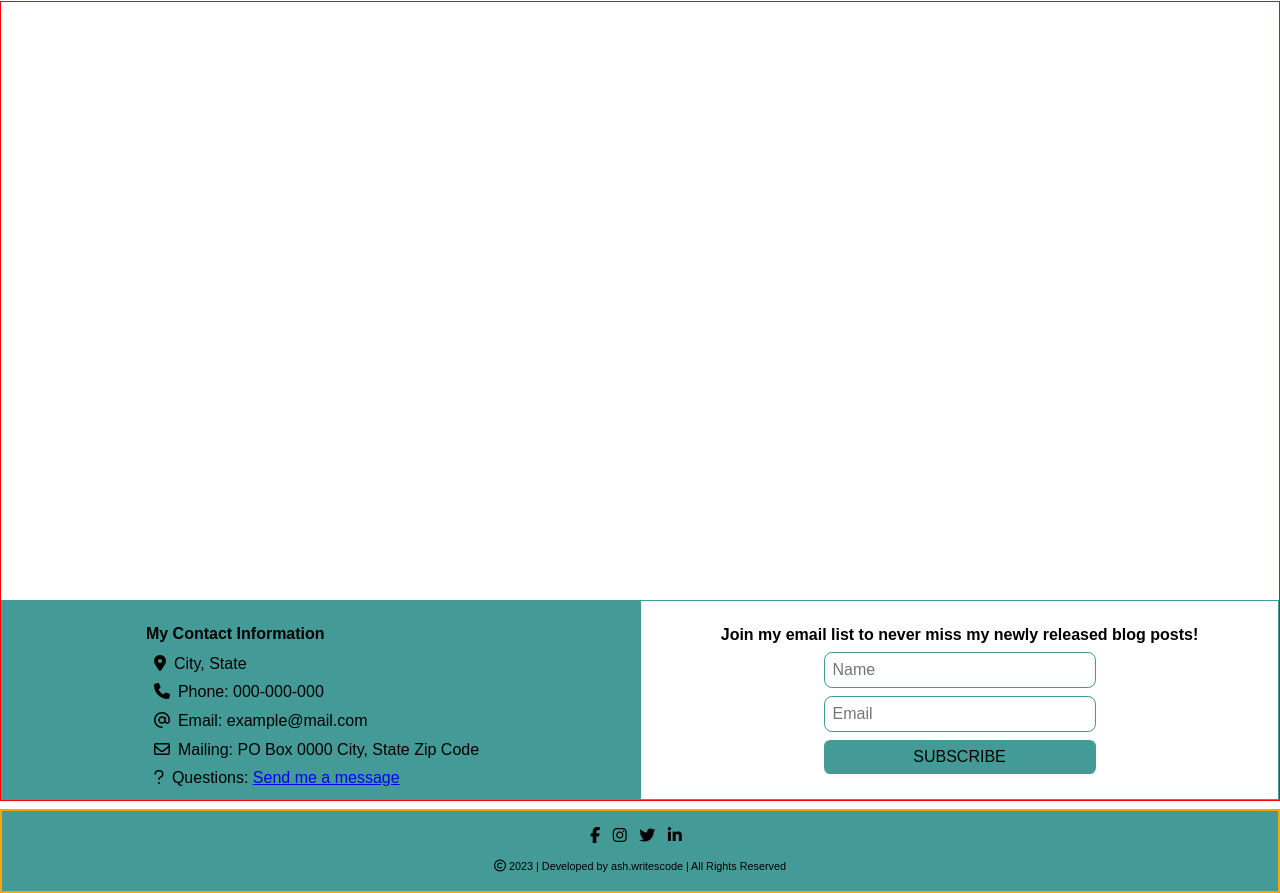
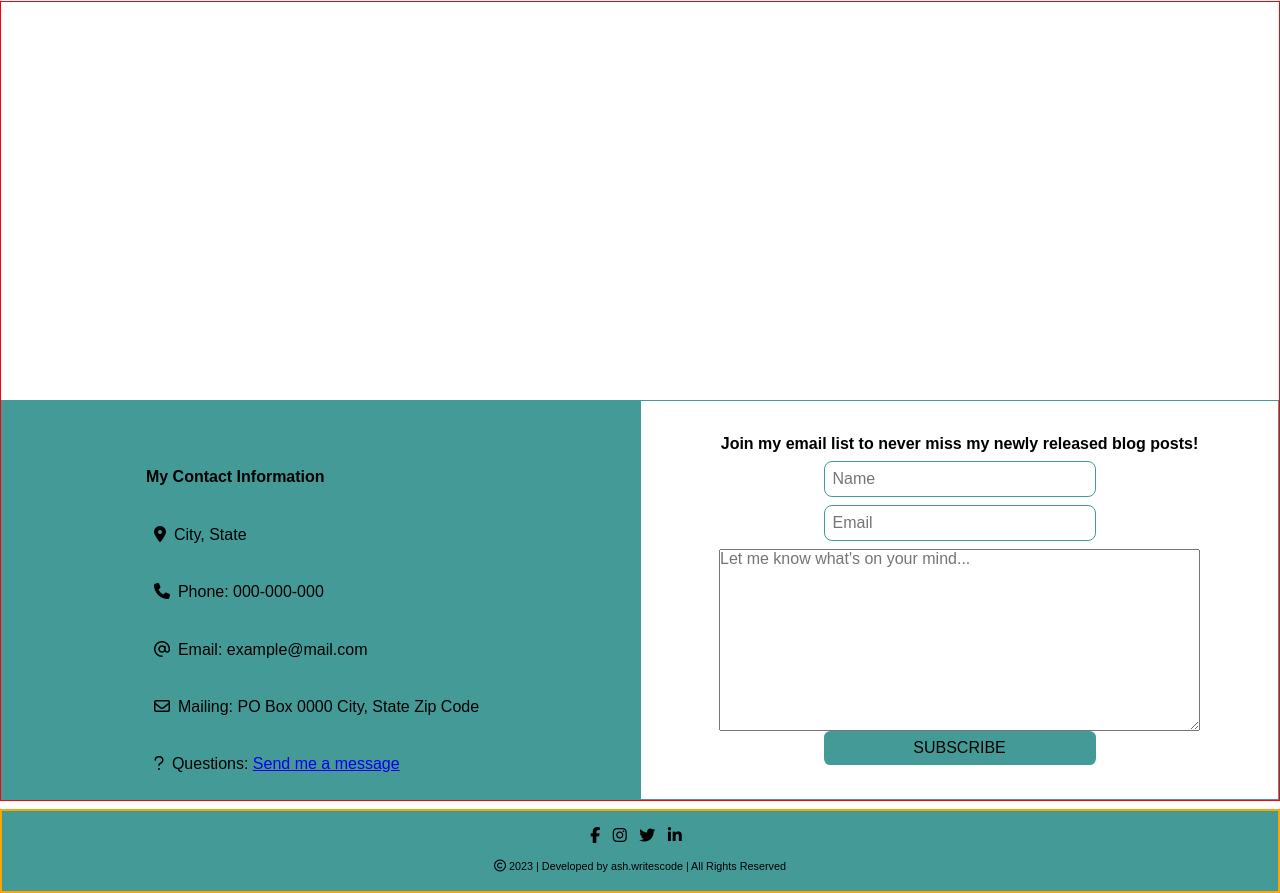
Before and after one commit to ash-writescode/blog-website-mockup, a plain HTML site: page contact.html in a window 1280 px wide. Shown: the part 39-932 px from the top of the page. Drawn offline with Linux system fonts and the light colour scheme.

Commit message:
updates made to html and css files

```diff
--- a/contact.html
+++ b/contact.html
@@ -46,6 +46,7 @@
           <h2>Join my email list to never miss my newly released blog posts!</h2>
           <input type="text" name="fullName" id="fullName" placeholder="Name" required/>
           <input type="email" name="emailAddress" id="emailAddress" placeholder="Email" required/>
+          <textarea name="textarea" rows="10" cols="50" id="message" placeholder="Let me know what's on your mind..." required></textarea>
           <input type="submit" name="subBtn" id="subBtn" value="SUBSCRIBE"/>
         </form>
       </section>
--- a/styles/contact.css
+++ b/styles/contact.css
@@ -0,0 +1,4 @@
+.textarea {
+    border-radius: 0.5em;
+    width: 17em;
+}
--- a/styles/styles.css
+++ b/styles/styles.css
@@ -120,7 +120,7 @@ button.readBtn {
 .contact {
   display: grid;
   grid-template-columns: 1fr 1fr;
-  grid-template-rows: 200px;
+  grid-template-rows: 400px;
   grid-template-areas:
     "contact-info sub-form";
     min-height: 100%;
@@ -173,7 +173,7 @@ form {
   align-content: center;
   margin-top: auto;
   margin-bottom: auto;
-  height: 200px;
+  height: 400px;
   border: 0.1em solid #439A97;
 }
 
```
